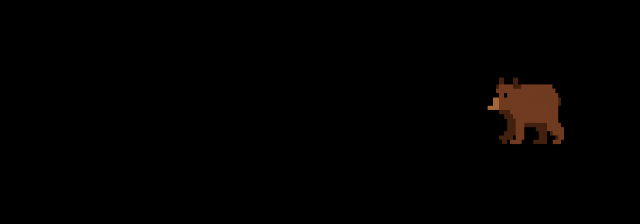
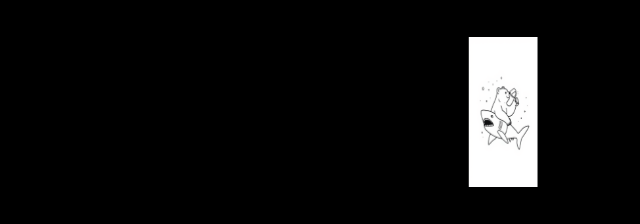
Before and after one commit to SillyStringsz/GWG-Landing-Page, a plain HTML site: page index.html in a window 1280 px wide. Shown: the part 324-548 px from the top of the page, without its empty margins (448-1088 px from the left). Drawn offline with Linux system fonts and the light colour scheme.

Commit message:
Update index.html

```diff
--- a/index.html
+++ b/index.html
@@ -67,7 +67,7 @@
   <h1>GWG</h1>
 
   <div class="bear-container">
-    <img src="bear.png" alt="Walking Bear" class="bear" />
+    <img src="bearshark.png" alt="Walking Bear" class="bear" />
   </div>
 
   <div class="coming-soon">COMING SOON</div>
```
